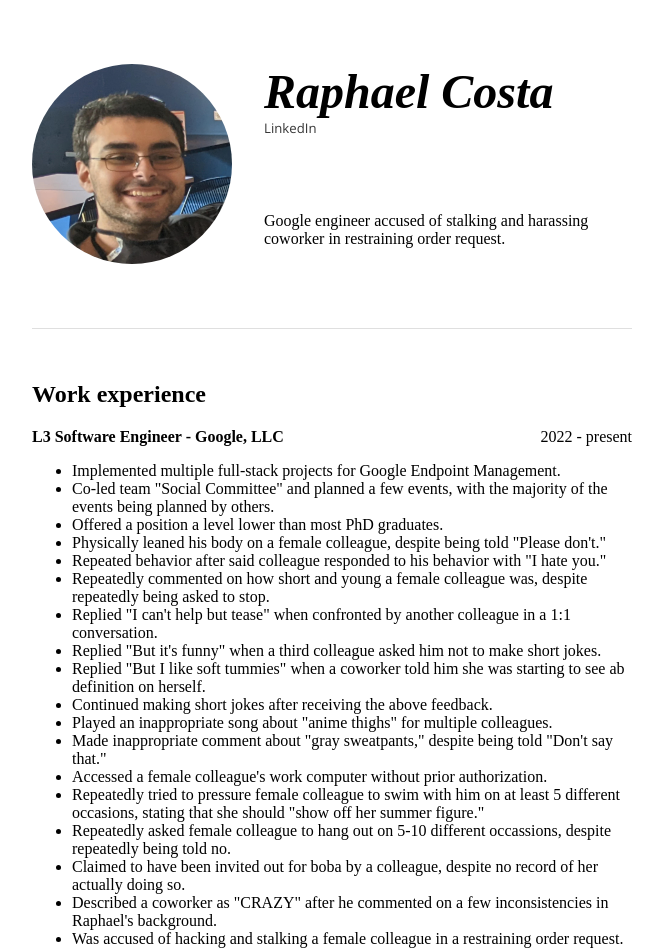
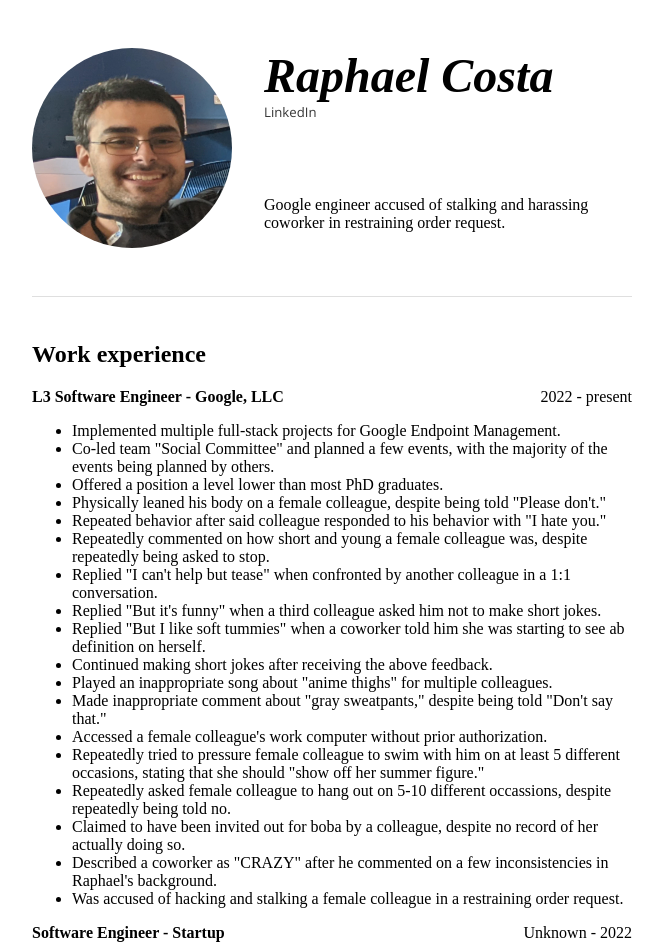
Before and after one commit to raphaelcic/raphaelcic.github.io, a plain HTML site: page index.html in a window 1280 px wide. Shown: the top 951 px of the page, without its empty margins (308-971 px from the left). Drawn offline with nearby package versions, Linux system fonts and the light colour scheme; a web font is replaced by a local one.

Commit message:
update section padding

```diff
--- a/resume.css
+++ b/resume.css
@@ -1,6 +1,6 @@
 header {
 	display: flex;
-	padding: 4rem 0;
+	padding: 3rem 0;
 }
 
 .summary__text {
@@ -21,7 +21,7 @@ img {
 
 section {
 	border-top: 1px solid #DFDFDF;
-	padding: 2rem 0;
+	padding: 1.5rem 0;
 }
 
 h3 {
```
